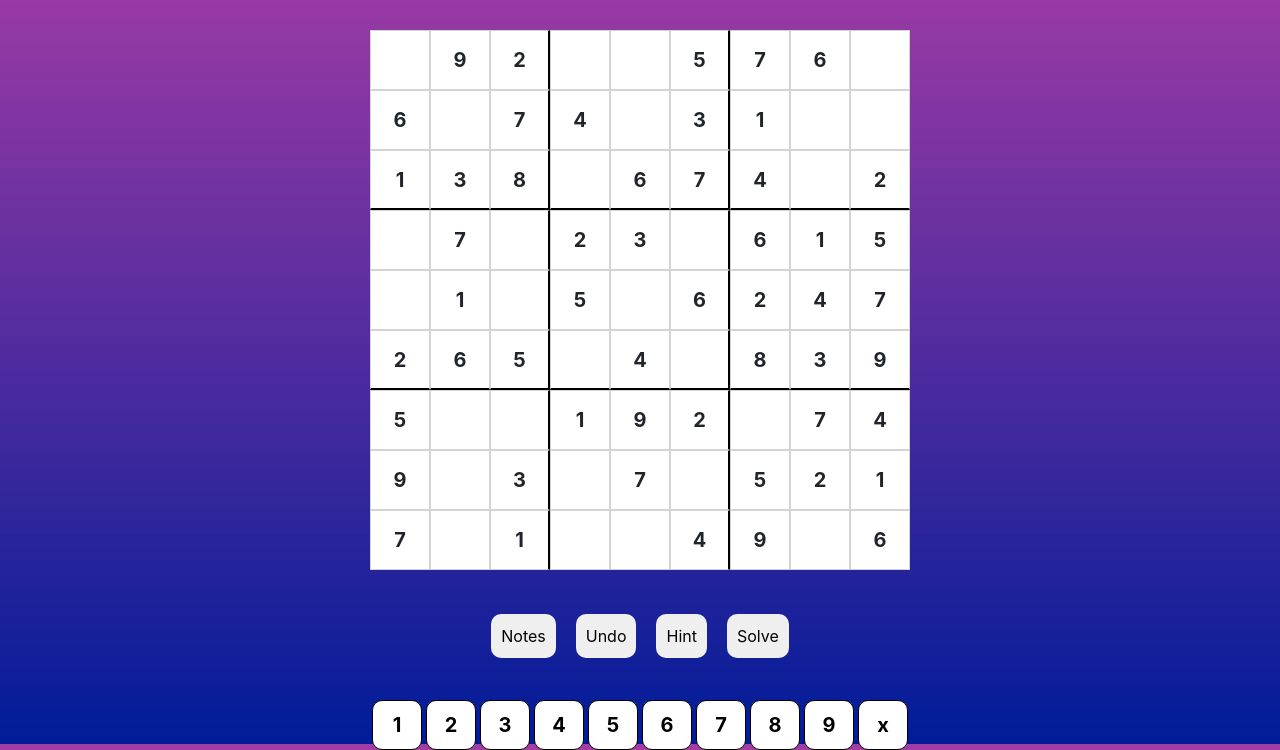
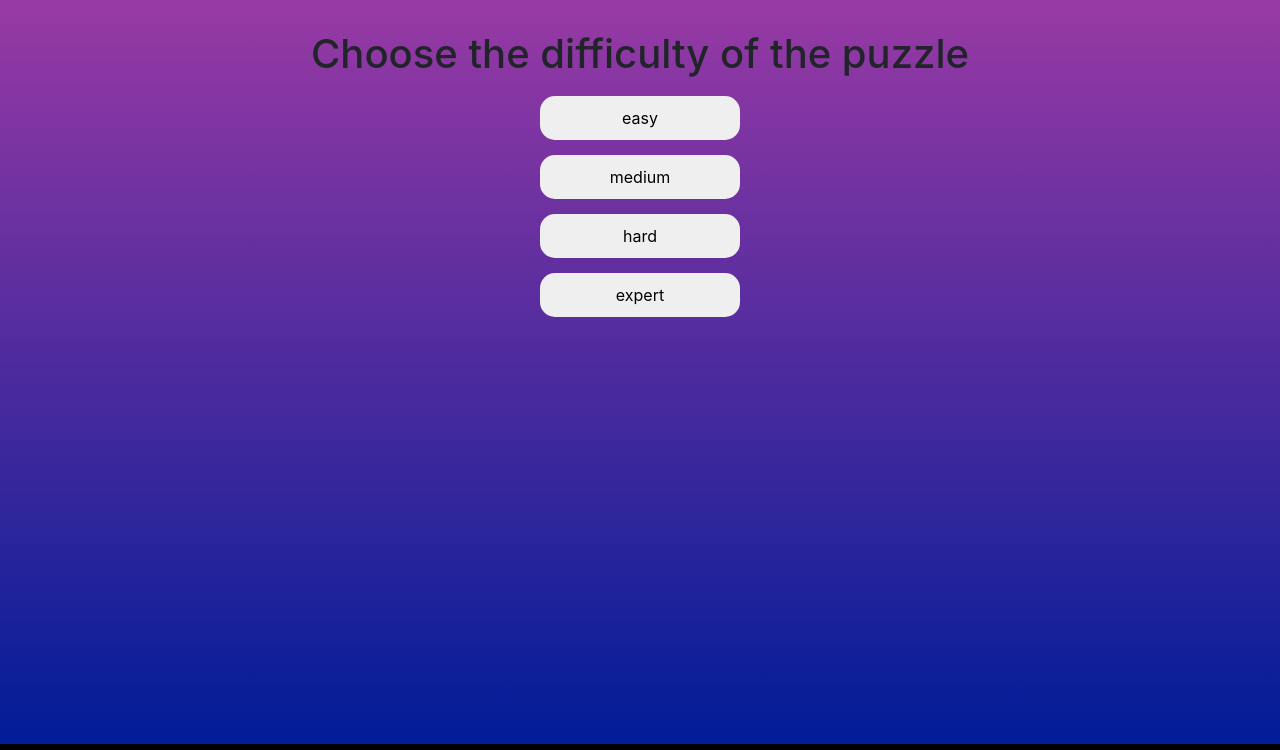
Before and after one commit to ManfredAr/Sudoku-Solver-with-Machine-Vision, a Django app: page /PlaySudoku/ in a window 1280 px wide. Shown: the part 56-806 px from the top of the page. Run offline with Django 4.2, Linux system fonts and the light colour scheme.

Commit message:
Updated frontend to use the sudoku generator
The sudoku wabpage will now ask the user which difficulty they would
like to play. The choice made then makes a request to th backend to
generate a puzzle of that difficulty and then display it to the user.

```diff
--- a/FinalYearProject/playsudoku/templates/playsudoku/playsudoku.html
+++ b/FinalYearProject/playsudoku/templates/playsudoku/playsudoku.html
@@ -12,7 +12,28 @@
 {% endblock %}
 
 {% block content %}
-<div class="play">
+<div class="difficulty remove">
+    <div class="menu">
+        <h1>Choose the difficulty of the puzzle</h1>
+    </div>
+    <div class="choices">
+        {% csrf_token %}
+        <div class="easy">
+            <Button id="dif-easy"> easy </Button>
+        </div>
+        <div class="medium">
+            <Button id="dif-medium"> medium </Button>
+        </div>
+        <div class="hard">
+            <Button id="dif-hard"> hard </Button>
+        </div>
+        <div class="expert">
+            <Button id="dif-expert"> expert </Button>
+        </div>
+    </div>
+</div>
+
+<div class="play remove">
     <div id="grid"></div> </br>
 
     <div class="buttons">
--- a/FinalYearProject/playsudoku/urls.py
+++ b/FinalYearProject/playsudoku/urls.py
@@ -2,5 +2,6 @@ from django.urls import path
 from . import views
 
 urlpatterns = [
-    path('', views.playSudoku)
+    path('', views.playSudoku),
+    path('generatePuzzle/', views.genSudoku)
 ]
--- a/FinalYearProject/playsudoku/views.py
+++ b/FinalYearProject/playsudoku/views.py
@@ -1,4 +1,6 @@
+from django.http import JsonResponse
 from django.shortcuts import render
+from backend.SudokuGenerator import SudokuGenerator
 
 # Create your views here.
 def playSudoku(request):
@@ -13,3 +15,13 @@ def playSudoku(request):
         return render(request, "playsudoku/playsudoku.html", {"grid":grid, "solution":solution})
     except:
         return render(request, "playsudoku/playsudoku.html", {"grid":-1, "solution":-1})
+
+
+def genSudoku(request):
+    if request.method == "POST":
+        gen = SudokuGenerator()
+        puzzle, solution = gen.generate(request.POST.get("difficulty"))
+        for i in range(len(puzzle)):
+            puzzle[i] = [str(x) if x != 0 else '-' for x in puzzle[i]]
+            solution[i] = [str(x) if x != 0 else '-' for x in solution[i]]
+        return JsonResponse({'grid': puzzle, "solution":solution})
--- a/FinalYearProject/static/css/playsudoku.css
+++ b/FinalYearProject/static/css/playsudoku.css
@@ -8,8 +8,18 @@
     flex-wrap: wrap;
 }
 
-.play {
+.play,
+.difficulty {
     padding-top: 30px;
+}
+
+.choices {
+    padding-top: 10px;
+    text-align: center;
+}
+
+.difficulty h1 {
+    text-align: center;
 }
 
 /*The css for each individual cell in the grid*/
@@ -75,7 +85,10 @@
 }
 
 /* removing the borders from the buttons. */
-#enableNotes, #undo, #solve, #hint {
+#enableNotes,
+#undo,
+#solve,
+#hint {
     border: 0;
     border-radius: 10px;
     padding: 10px;
@@ -89,7 +102,10 @@
 }
 
 /*Adding a gap between the notes and undo button*/
-.back, .note, .complete, .hints{
+.back,
+.note,
+.complete,
+.hints {
     padding: 10px;
 }
 
@@ -119,6 +135,10 @@
 /* change the color of the selected cell */
 .selectedSquare {
     background-color: rgb(63, 191, 220);
+}
+
+.remove {
+    display: none;
 }
 
 /* centre the congratulations message */
--- a/FinalYearProject/static/js/SetSudokuScreen.js
+++ b/FinalYearProject/static/js/SetSudokuScreen.js
@@ -25,7 +25,6 @@ class SudokuScreen {
                 number.id = i;
                 number.innerText = i;
                 number.className = "num";
-                //number.addEventListener("click", this.selectedNum);
                 number.classList.add("number");
                 document.getElementById("values").appendChild(number);
             } else {
@@ -34,7 +33,6 @@ class SudokuScreen {
                 number.id = "x"
                 number.innerText = "x";
                 number.className = "num";
-                //number.addEventListener("click", this.selectedNum);
                 number.classList.add("number");
                 document.getElementById("values").appendChild(number);
             }
@@ -75,7 +73,7 @@ class SudokuScreen {
         if (this.takingNotes) {
             this.takingNotes = false;
         } else {
-            this.takingNotes= true;
+            this.takingNotes = true;
         }
     }
 
--- /dev/null
+++ b/FinalYearProject/static/js/getPuzzle.js
@@ -0,0 +1,30 @@
+class GetPuzzle {
+
+    constructor(difficulty) {
+        this.difficulty = difficulty;
+    }
+
+    requestPuzzle(callback) {
+        const formData = new FormData();
+        formData.append('difficulty', this.difficulty);
+        const csrfToken = document.querySelector('[name=csrfmiddlewaretoken]').value;
+        const xhr = new XMLHttpRequest();
+
+        xhr.open('POST', '/PlaySudoku/generatePuzzle/');
+        xhr.setRequestHeader('X-CSRFToken', csrfToken);
+        xhr.onreadystatechange = () => {
+            if (xhr.readyState === XMLHttpRequest.DONE) {
+                if (xhr.status === 200) {
+                    const response = JSON.parse(xhr.responseText);
+                    callback({ grid: response.grid, solution: response.solution });
+                } else {
+                    console.error('Request failed:', xhr.status);
+                }
+            }
+        };
+
+        xhr.send(formData);
+    }
+}
+
+export { GetPuzzle };
--- a/FinalYearProject/static/js/playsudoku.js
+++ b/FinalYearProject/static/js/playsudoku.js
@@ -1,44 +1,41 @@
 import { SudokuScreen } from "./SetSudokuScreen.js";
-
-// board and solution are currently hardcoded
-// but will eventually be replaced with generated puzzles.
-var board = [
-            ["-","9","2","-","-","5","7","6","-"],
-            ["6","-","7","4","-","3","1","-","-"],
-            ["1","3","8","-","6","7","4","-","2"],
-            ["-","7","-","2","3","-","6","1","5"],
-            ["-","1","-","5","-","6","2","4","7"],
-            ["2","6","5","-","4","-","8","3","9"],
-            ["5","-","-","1","9","2","-","7","4"],
-            ["9","-","3","-","7","-","5","2","1"],
-            ["7","-","1","-","-","4","9","-","6"]
-];
-
-var solution = [
-            ["4","9","2","8","1","5","7","6","3"],
-            ["6","5","7","4","2","3","1","9","8"],
-            ["1","3","8","9","6","7","4","5","2"],
-            ["8","7","4","2","3","9","6","1","5"],
-            ["3","1","9","5","8","6","2","4","7"],
-            ["2","6","5","7","4","1","8","3","9"],
-            ["5","8","6","1","9","2","3","7","4"],
-            ["9","4","3","6","7","8","5","2","1"],
-            ["7","2","1","3","5","4","9","8","6"]
-];
+import { GetPuzzle } from "./getPuzzle.js";
 
 var SetScreen = null;
+var PuzzleGenerator = null
+var board = null;
+var solution = null;
 
 // on load the screen should be set up with the grid and the buttons.
-window.onload = function() {
-    document.getElementsByClassName("bg")[0].classList.toggle("invisible");
+window.onload = function () {
+    document.getElementsByClassName("bg")[0].classList.add("invisible");
     if (gridData != "-1") {
-        console.log("nop");
+        document.getElementsByClassName("play")[0].classList.remove("remove");
         board = gridData;
         solution = solutionData;
-        console.log(gridData);
-        console.log(solutionData);
+        setPuzzle(board, solution);
+    } else {
+        document.getElementsByClassName("difficulty")[0].classList.remove("remove");
+        document.getElementById("dif-easy").addEventListener("click", () => generatePuzzle("easy"));
+        document.getElementById("dif-medium").addEventListener("click", () => generatePuzzle("medium"));
+        document.getElementById("dif-hard").addEventListener("click", () => generatePuzzle("hard"));
+        document.getElementById("dif-expert").addEventListener("click", () => generatePuzzle("expert"));
+        document.getElementsByClassName("bg")[0].classList.remove("invisible");
     }
+}
 
+function setcallback(data) {
+    console.log("done");
+    setPuzzle(data["grid"], data['solution']);
+}
+
+function generatePuzzle(difficulty) {
+    PuzzleGenerator = new GetPuzzle(difficulty);
+    PuzzleGenerator.requestPuzzle(setcallback);
+}
+
+function setPuzzle(board, solution) {
+    console.log(board, solution);
     SetScreen = new SudokuScreen(board, solution);
     SetScreen.CreateGame();
 
@@ -57,5 +54,7 @@ window.onload = function() {
     document.getElementById("undo").addEventListener("click", () => SetScreen.lastAction());
     document.getElementById("solve").addEventListener("click", () => SetScreen.autoComplete());
     document.getElementById("hint").addEventListener("click", () => SetScreen.giveHint());
-    document.getElementsByClassName("bg")[0].classList.toggle("invisible");
+    document.getElementsByClassName("difficulty")[0].classList.add("remove");
+    document.getElementsByClassName("play")[0].classList.remove("remove");
+    document.getElementsByClassName("bg")[0].classList.remove("invisible");
 }
```
Also changed, not shown: FinalYearProject/backend/SudokuGenerator.py (+37 -28 lines), FinalYearProject/playsudoku/tests.py (+83 -0 lines), FinalYearProject/db.sqlite3.
